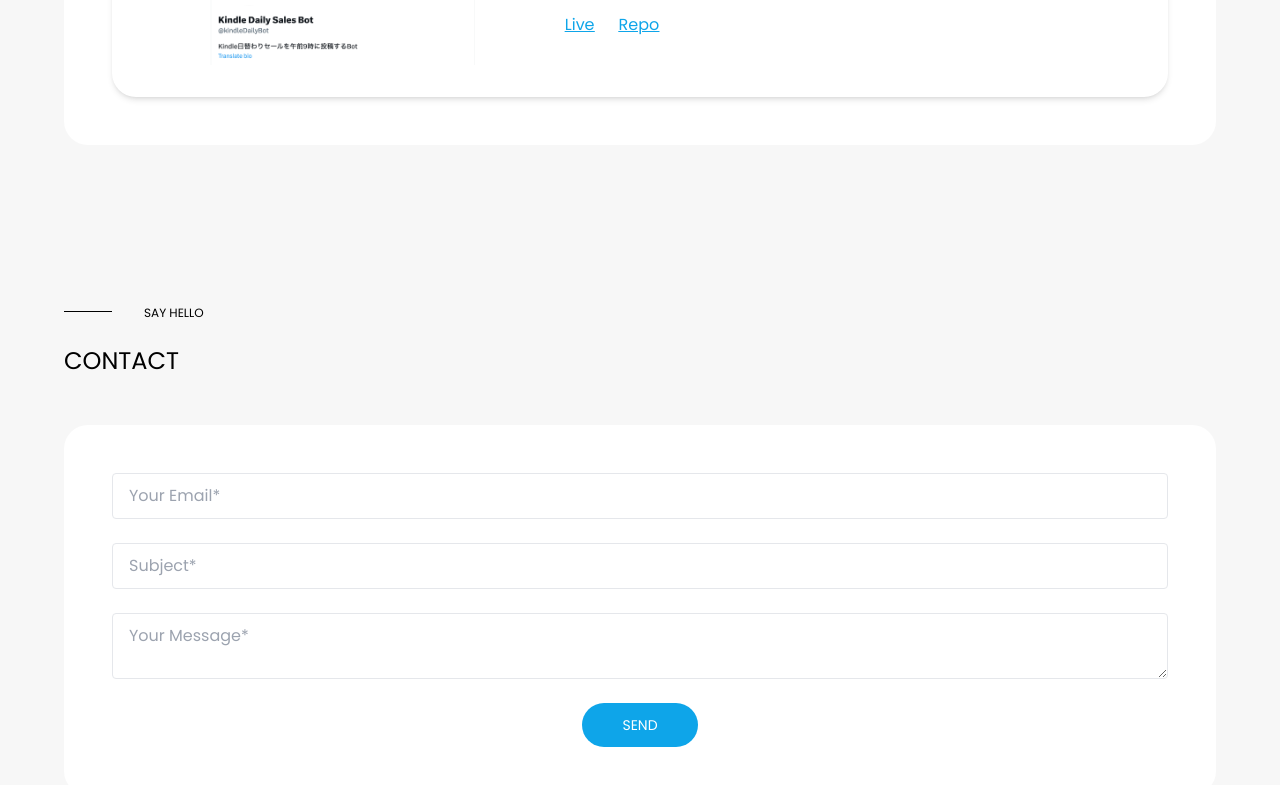
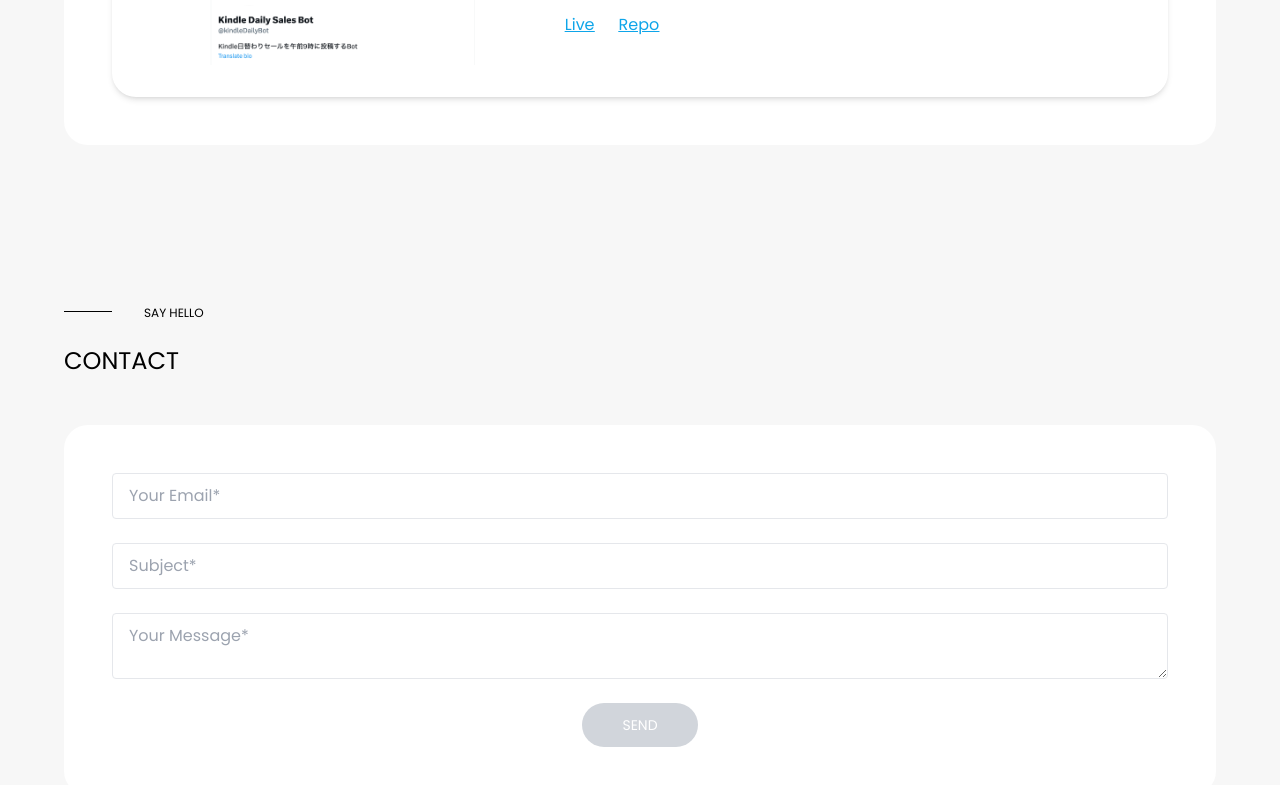
Before and after one commit to nozomi-iida/nozomi_portfolio, a Next.js app: page / in a window 1280 px wide. Shown: the part 3067-3852 px from the top of the page. Built offline with nearby package versions, Linux system fonts and the light colour scheme; what tailwindcss-3d would draw is missing.

Commit message:
fix: send button color

```diff
--- a/src/components/ContactSection/index.tsx
+++ b/src/components/ContactSection/index.tsx
@@ -60,8 +60,8 @@ export const ContactSection = () => {
         <div className="text-center">
           <button
             disabled={!isValid}
-            className={`bg-sky-500 text-white rounded-3xl py-3 px-10 text-sm hover:shadow-xl transition-shadow, ${
-              !isValid && "cursor-not-allowed"
+            className={`text-white rounded-3xl py-3 px-10 text-sm hover:shadow-xl transition-shadow, ${
+              isValid ? "bg-sky-500" : "cursor-not-allowed bg-gray-300"
             }`}
           >
             SEND
```
